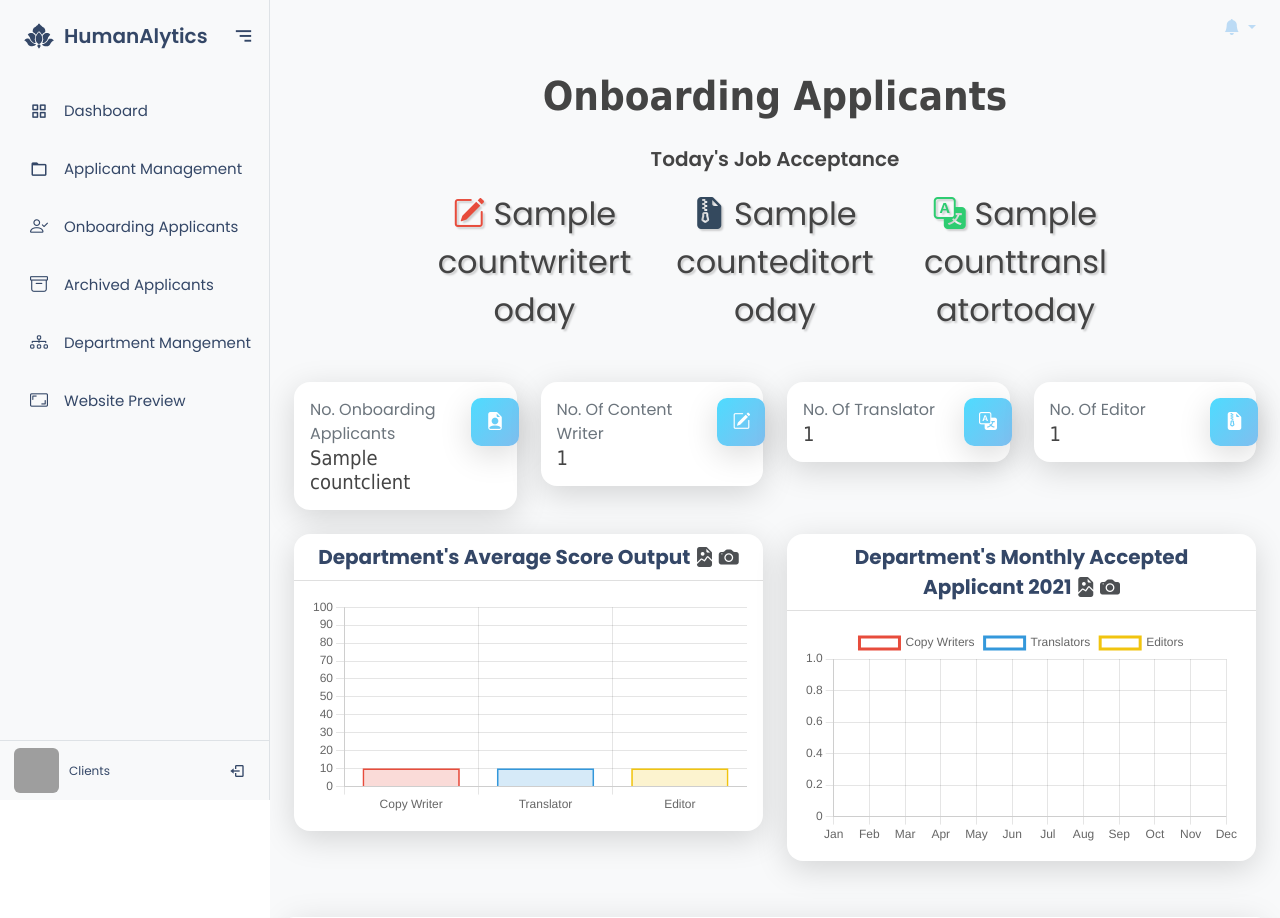
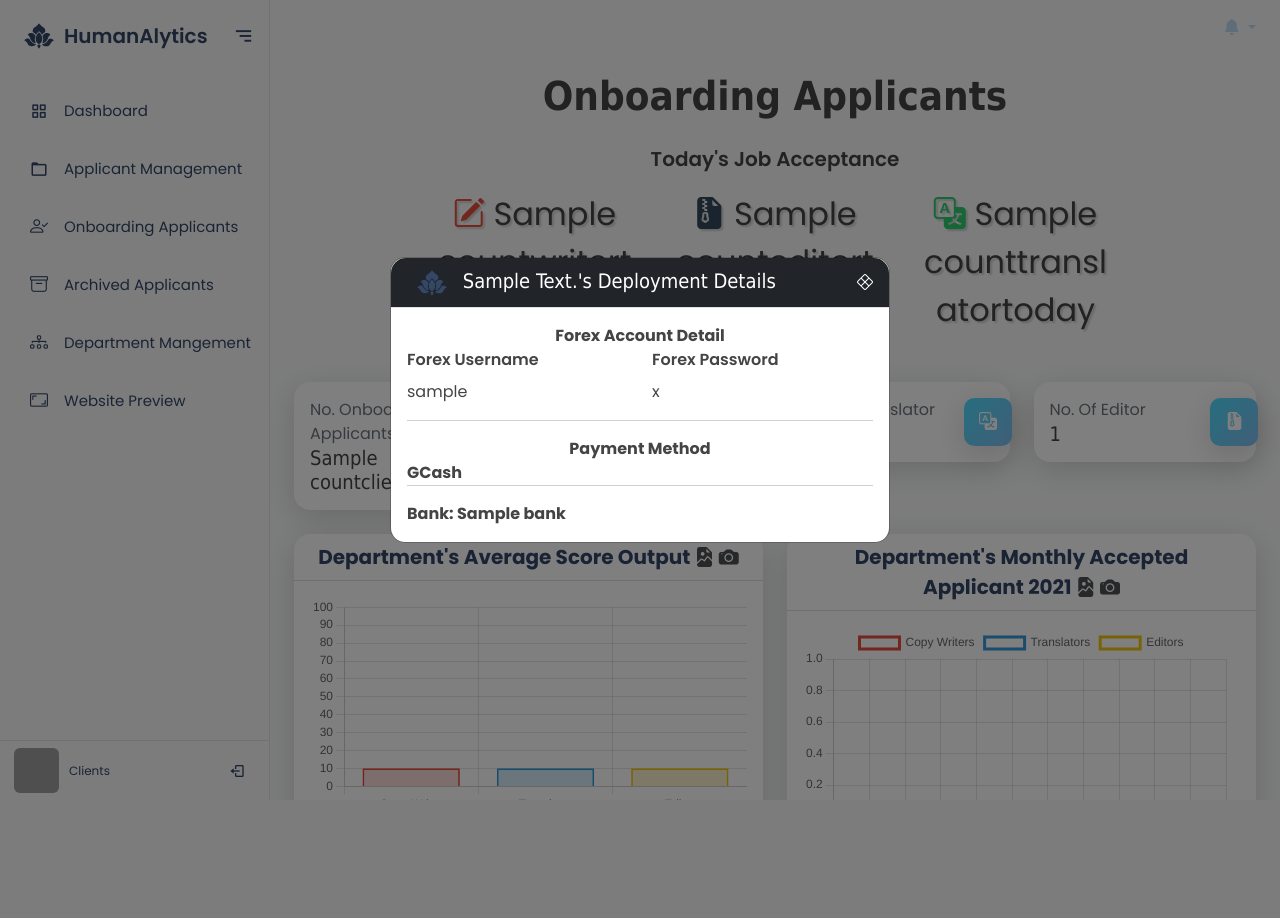
Before and after one commit to Ddollz/Writeam, a Django app: template templates/main/Admin/onboarding.html in a window 1280 px wide. Shown: the top 918 px of the page. After the commit the page ends 800 px from the top, so only its background shows below. Run offline with Django 3.2, Linux system fonts and the light colour scheme; a user stored in the database is signed in; tables that the repository leaves empty hold one stand-in row (values such as "Sample post"); the template is opened without the code that fills it: most values are stand-ins (such as "Sample title", 1, 10 or a date in 2020); some libraries are stand-ins or nearby versions; grey boxes are pictures that could not be loaded.

Commit message:
add Deployment details table

```diff
--- a/clientApp/forms.py
+++ b/clientApp/forms.py
@@ -145,7 +145,8 @@ class jobAppForm(ModelForm):
         fields = '__all__'
         widgets = {'submitApplication': forms.HiddenInput(
         ), 'jobAccepted': forms.HiddenInput()}
-        exclude = ['accounts', 'dateAccepted', 'is_validated']
+        exclude = ['accounts', 'dateAccepted',
+                   'is_validated', 'validationDate', 'article']
 
 
 class paymentform(ModelForm):
--- a/clientApp/views.py
+++ b/clientApp/views.py
@@ -193,9 +193,9 @@ def resume(request):
             formfile.save()
             perDetails = form1.save()
             formapp = formapp.save(commit=False)
+            formapp.dateSubmit = timezone.now()
             if request.user.jobapplication.jobAccepted == 'None':
                 formapp.submitApplication = True
-                formapp.dateSubmit = timezone.now()
                 formapp.jobAccepted = 'None'
             jobsDetails = jobList.objects.all()
 
--- a/templates/main/Admin/include/applicantTable.html
+++ b/templates/main/Admin/include/applicantTable.html
@@ -58,6 +58,7 @@
                             <th>Date Submited</th>
                             {% endif %}
 
+                            <th>Deployment Details</th>
                             <th>Article</th>
                             <th>Resume</th>
                         </tr>
@@ -74,6 +75,7 @@
                             <th>Last Login</th>
                             <th>Article</th>
                             <th>Resume</th>
+                            <th>More</th>
                         </tr>
                         {% endif %}
                     </thead>
@@ -97,6 +99,7 @@
                             <th>Date Submited</th>
                             {% endif %}
 
+                            <th>Deployment Details</th>
                             <th>Article</th>
                             <th>Resume</th>
                         </tr>
@@ -113,6 +116,7 @@
                             <th>Last Login</th>
                             <th>Article</th>
                             <th>Resume</th>
+                            <th>More</th>
                         </tr>
                         {% endif %}
                     </tfoot>
@@ -162,9 +166,9 @@
                                 <td>{{ user.jobapplication.editorfinal }}</td>
                                 <td>{{ user.jobapplication.translatorfinal }}</td>
                                 <td>{{ user.jobapplication.article }}</td>
+                                <td>{{ user.jobapplication.jobAccepted }}</td>
                                 <td>{{ user.jobapplication.dateAccepted }}</td>
-                                <td>{{ user.jobapplication.jobAccepted }}</td>
-                                <!-- <td><a type="button" class="btn btn-primary" data-bs-toggle="modal" data-bs-target="#exampleModal">Add</a></td> -->
+                                <td><a type="button" class="btn btn-primary" href="{% url 'onboarding' user.id%}">View</a></td>
                                 {%if user.article.article.url != None %}
                                 <td><a type="button" class="btn btn-primary" href="{{user.article.article.url}}">View</a></td>
                                 {%else%}
@@ -191,7 +195,6 @@
                                 <td>{{ user.jobapplication.article }}</td>
                                 <td>{{ user.jobapplication.dateSubmit }}</td>
                                 <td>{{ user.last_login }}</td>
-                                <!-- <td><a type="button" class="btn btn-primary" data-bs-toggle="modal" data-bs-target="#exampleModal">Add</a></td> -->
                                 {%if user.article.article.url != None %}
                                 <td><a type="button" class="btn btn-primary" href="{{user.article.article.url}}">View</a></td>
                                 {%else%}
@@ -202,7 +205,7 @@
                                 {%else%}
                                 <td><a type="button" class="btn btn-secondary disabled" href="#">None</a></td>
                                 {% endif %}
-                                <!-- <td><button type=" button" class="btn btn-primary">View</button></td> -->
+                                <td><a type="button" href="{%url 'applicantmanagement' user.id %}" class="btn btn-primary"><i class="bi bi-three-dots"></i></a></td>
                             </tr>
                             {% endif %}
                             {% endif %}
--- a/templates/main/Admin/onboarding.html
+++ b/templates/main/Admin/onboarding.html
@@ -157,10 +157,96 @@
     </div>
     {% include 'main/Admin/include/applicantTable.html' %}
   </div>
+
+
 </section>
+{% if userdetail %}
+
+<!-- Modal -->
+<div class="modal fade score" id="detail" data-bs-backdrop="static" tabindex="-1" aria-labelledby="exampleModalLabel" aria-hidden="true">
+  <div class="modal-dialog modal-dialog-centered">
+    <div class="modal-content">
+      <div class="modal-header">
+        <h5 class="modal-title" id="exampleModalLabel"><img src="{% static 'assets/img/logos.png' %}" alt="" srcset="" width="50px" height="50px">
+          {{userdetail|title}}'s Deployment Details
+        </h5>
+        <a type="button" href="{% url 'onboarding'%}"><i class="bi bi-x-diamond text-white"></i></a>
+      </div>
+
+      <div class="modal-body userInfo">
+
+        <div class="page-modal active">
+
+          <div class="text-center fw-bold">
+            Forex Account Detail
+          </div>
+          <div class="row">
+
+            <div class="col">
+              <label for="department" class="form-label">Forex Username</label>
+              <p>{{userdetail.deploymentmodel.username}}</p>
+            </div>
+            <div class="col">
+              <label for="datereq" class="form-label">Forex Password</label>
+              <p>{{userdetail.deploymentmodel.password}}</p>
+            </div>
+          </div>
+
+          <hr class="p-0 mt-0">
+          <div class="text-center fw-bold">
+            Payment Method
+          </div>
+
+          <div class="fw-bold">
+            GCash
+          </div>
+          {% if userdetail.deploymentmodel.is_gcash %}
+          <div class="row">
+            <div class="col">
+              <label for="department" class="form-label">Complete Name</label>
+              <p>{{userdetail.deploymentmodel.gname|title}}</p>
+            </div>
+            <div class="col">
+              <label for="datereq" class="form-label">GCash Number</label>
+              <p>{{userdetail.deploymentmodel.gnumber}}</p>
+            </div>
+          </div>
+          {% endif %}
+          <hr class="p-0 mt-0">
+          <div class="fw-bold">
+            Bank: {{userdetail.deploymentmodel.bank}}
+          </div>
+          {% if userdetail.deploymentmodel.is_bank %}
+
+          <div class="row">
+            <div class="col">
+              <label for="department" class="form-label">Complete Name</label>
+              <p>{{userdetail.deploymentmodel.bname|title}}</p>
+            </div>
+            <div class="col">
+
+              <label for="department" class="form-label">Bank Number</label>
+              <p>{{userdetail.deploymentmodel.bnumber}}</p>
+            </div>
+          </div>
+          {% endif %}
+        </div>
+      </div>
+    </div>
+  </div>
+</div>
+{% endif %}
+
 {% endblock %} {% block scriptContent%}
 <script>
   $(document).ready(function () {
+
+    var modaldetail = "{{userdetail}}";
+    if (modaldetail) {
+      console.log(modaldetail);
+      $("#detail").modal("show");
+    }
+
     var modaledit = "{{instance}}";
     if (modaledit) {
       console.log(modaledit);
```
Also changed, not shown: adminApp/views.py (+16 -10 lines).
